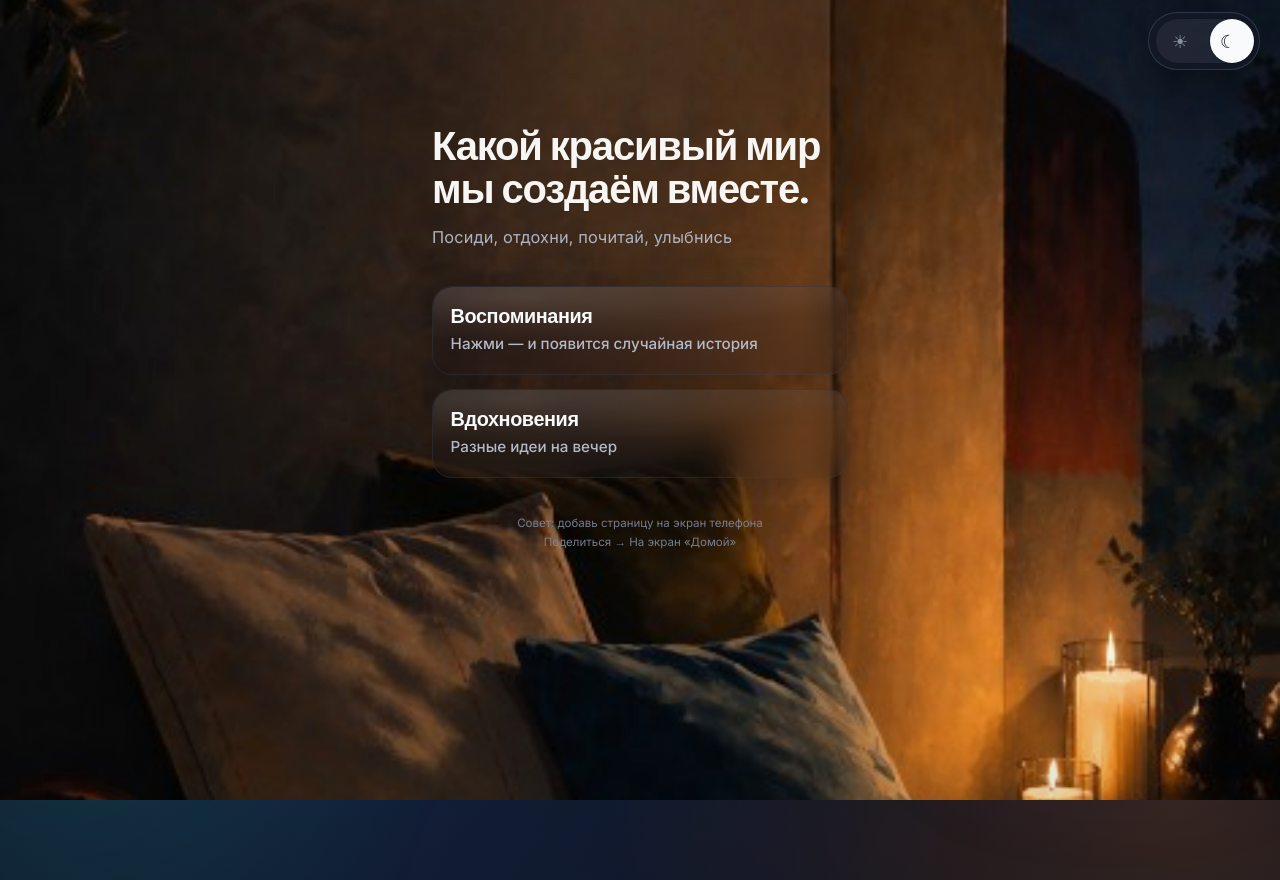
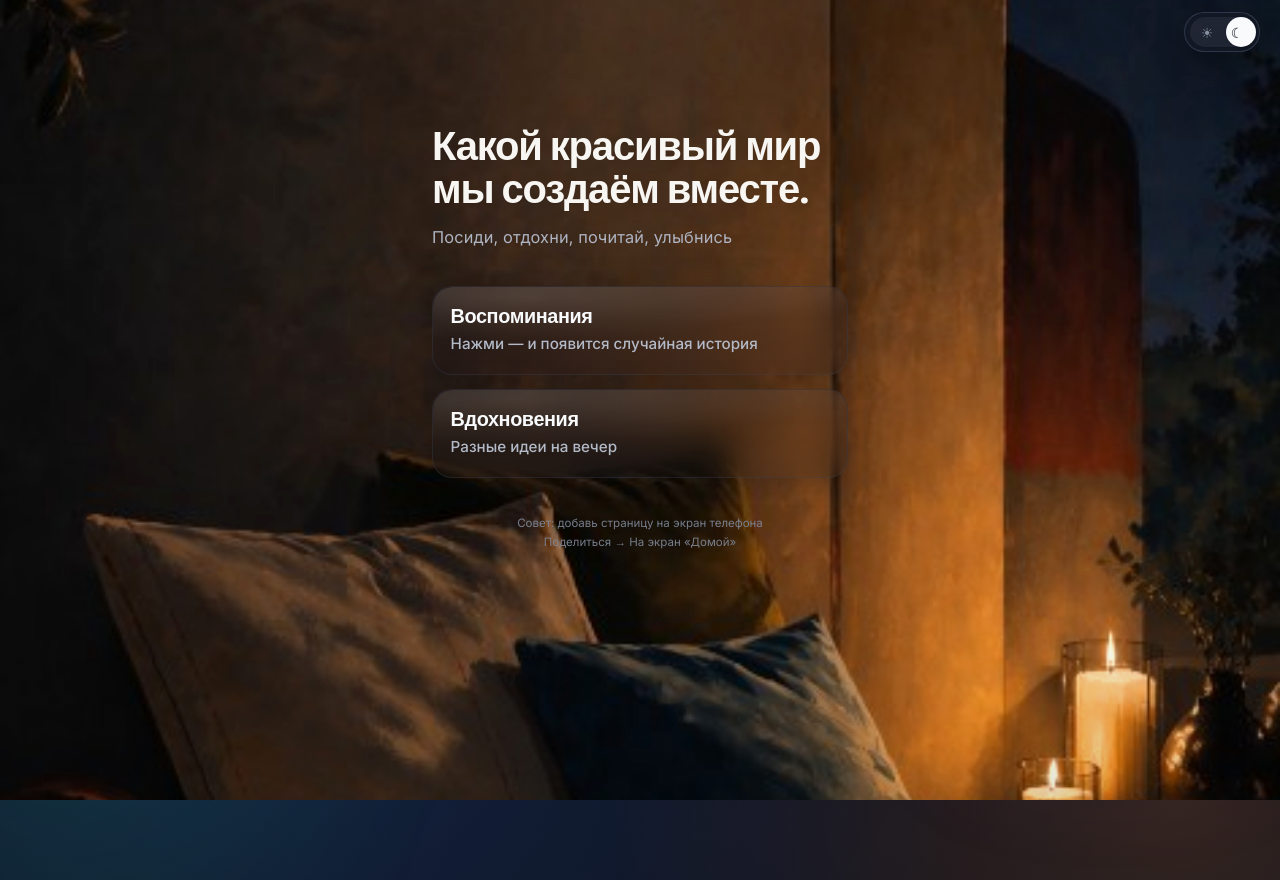
Before and after one commit to m05v08-gif/Nikitabirthday, a Next.js app: page / in a window 1280 px wide. Built offline with nearby package versions, Linux system fonts and the light colour scheme.

Commit message:
Reduce theme toggle size across pages

```diff
--- a/src/app/globals.css
+++ b/src/app/globals.css
@@ -251,12 +251,13 @@ html[data-theme="light"] .ideas-page {
 }
 
 .ideas-page .ideas-toggle {
-  --tt-surface-w: 112px;
-  --tt-surface-h: 58px;
-  --tt-pad: 7px;
-  --tt-thumb: 44px;
-  --tt-icon: 18px;
-  --tt-shift: calc(112px - 14px - 44px);
+  /* Smaller toggle (match Home/Stories, less attention-grabbing) */
+  --tt-surface-w: 76px;
+  --tt-surface-h: 40px;
+  --tt-pad: 5px;
+  --tt-thumb: 30px;
+  --tt-icon: 14px;
+  --tt-shift: calc(var(--tt-surface-w) - 2 * var(--tt-pad) - var(--tt-thumb));
   border-radius: 29px;
 }
 
@@ -418,11 +419,11 @@ html[data-theme="light"] .stories-page {
 }
 
 .stories-page .stories-toggle {
-  --tt-surface-w: 112px;
-  --tt-surface-h: 58px;
-  --tt-pad: 7px;
-  --tt-thumb: 44px;
-  --tt-icon: 18px;
+  --tt-surface-w: 76px;
+  --tt-surface-h: 40px;
+  --tt-pad: 5px;
+  --tt-thumb: 30px;
+  --tt-icon: 14px;
   --tt-shift: calc(var(--tt-surface-w) - 2 * var(--tt-pad) - var(--tt-thumb));
 }
 
@@ -648,11 +649,11 @@ html[data-theme="dark"] .home-page .home-tile {
 
 .home-page .home-hero-toggle {
   box-shadow: 0 8px 28px hsl(225 30% 12% / 0.09);
-  --tt-surface-w: 112px;
-  --tt-surface-h: 58px;
-  --tt-pad: 7px;
-  --tt-thumb: 44px;
-  --tt-icon: 18px;
+  --tt-surface-w: 76px;
+  --tt-surface-h: 40px;
+  --tt-pad: 5px;
+  --tt-thumb: 30px;
+  --tt-icon: 14px;
   --tt-shift: calc(var(--tt-surface-w) - 2 * var(--tt-pad) - var(--tt-thumb));
 }
 
```
